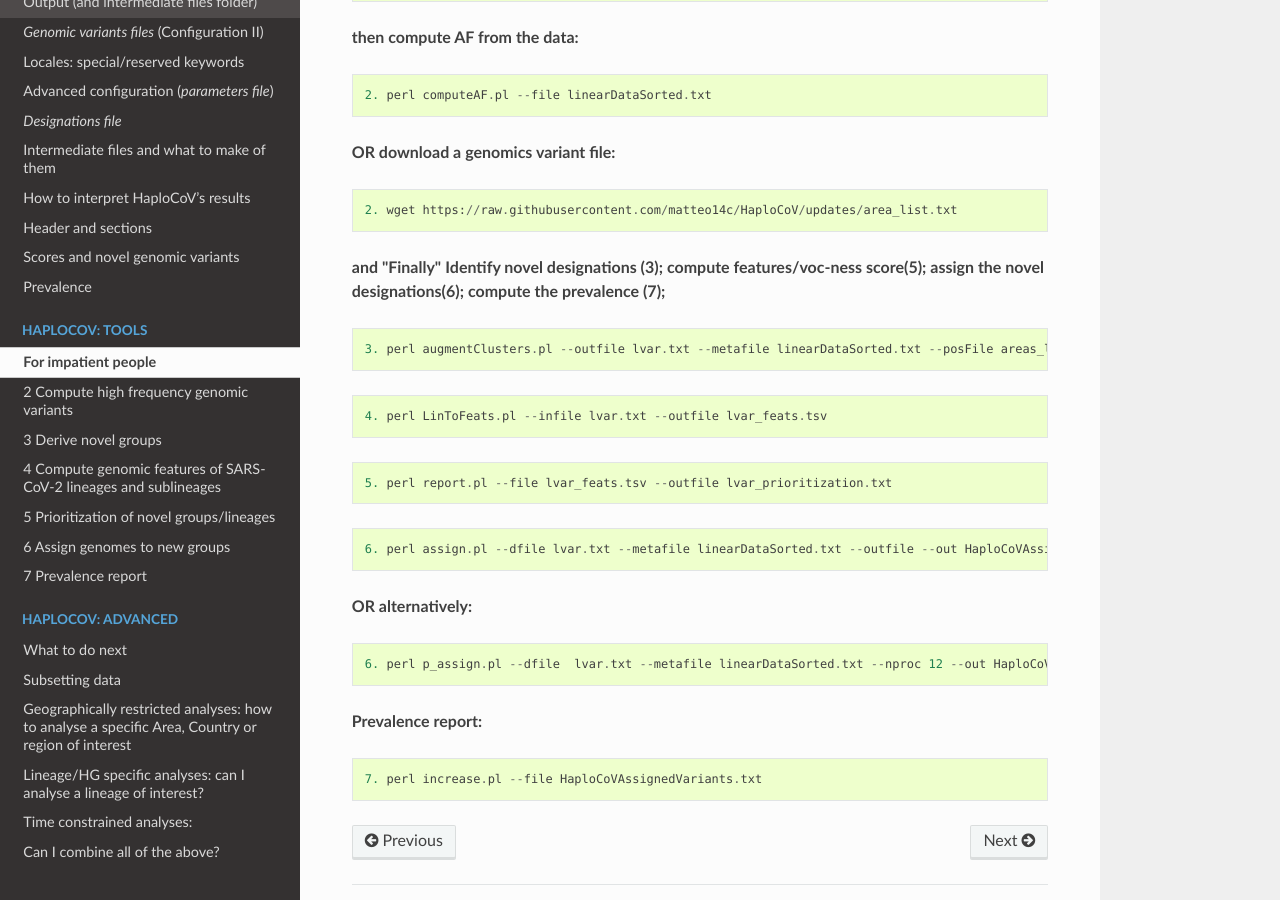
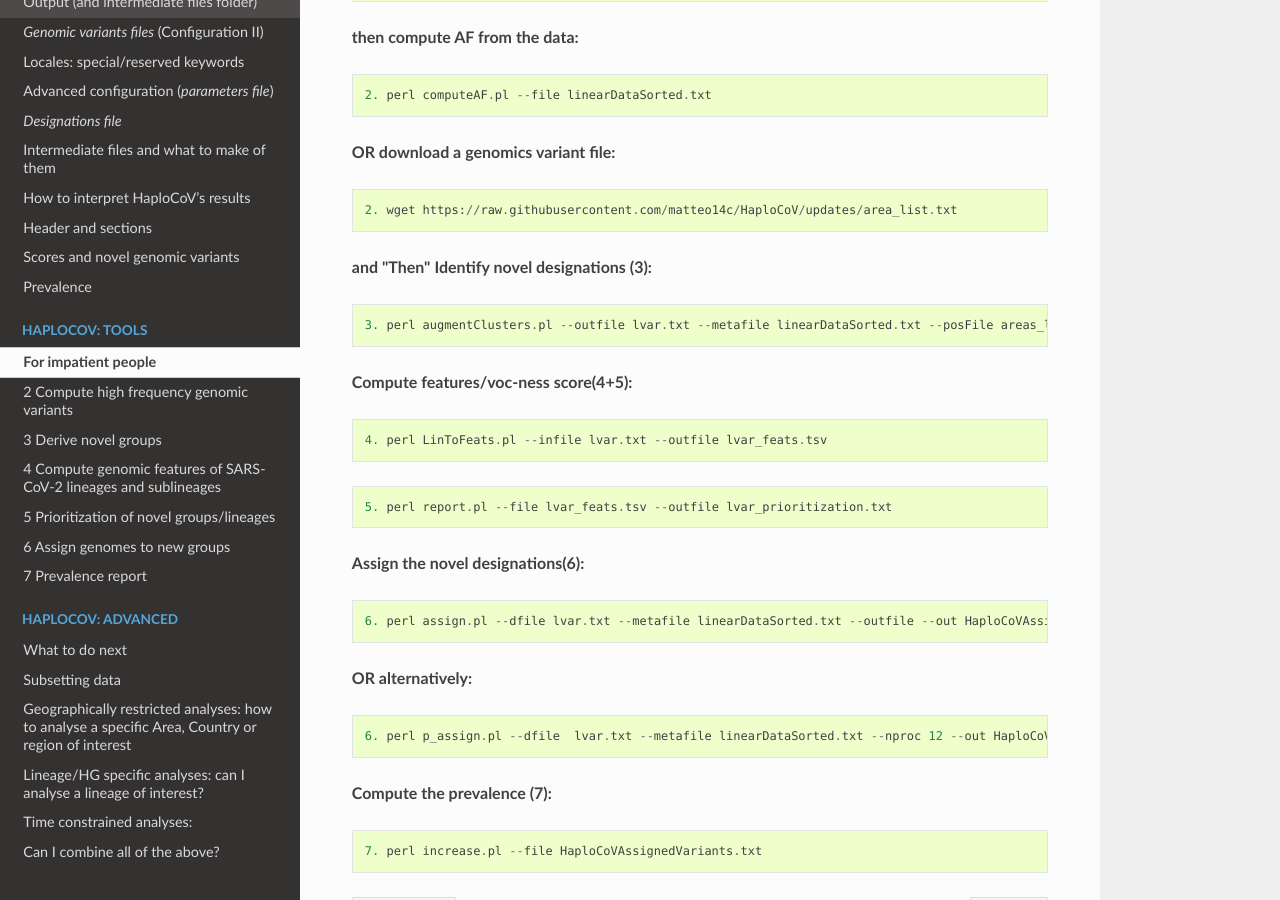
Before and after one commit to matteo14c/HaploCoV, a Sphinx documentation site: the page built from docs/source/impatient2.rst, in a window 1280 px wide and 900 px high, scrolled down 459 px. Built offline with Sphinx 7.4.7 and the Read the Docs theme 2.0.0, drawn with Linux system fonts in a browser that asks for light colours.

Commit message:
Update impatient2.rst

```diff
--- a/docs/source/impatient2.rst
+++ b/docs/source/impatient2.rst
@@ -28,12 +28,14 @@ To apply the full workflow implemented by HaploCoV.pl you will need to execute 7
  2. wget https://raw.githubusercontent.com/matteo14c/HaploCoV/updates/area_list.txt
 
 
-**and \"Finally\"**
-**Identify novel designations (3); compute features/voc-ness score(5); assign the novel designations(6); compute the prevalence (7);**
+**and \"Then\"**
+**Identify novel designations (3):**
 
 ::
 
  3. perl augmentClusters.pl --outfile lvar.txt --metafile linearDataSorted.txt --posFile areas_list.txt
+
+**Compute features/voc-ness score(4+5):**
 
 ::
 
@@ -54,7 +58,7 @@ To apply the full workflow implemented by HaploCoV.pl you will need to execute 7
  6. perl p_assign.pl --dfile  lvar.txt --metafile linearDataSorted.txt --nproc 12 --out HaploCoVAssignedVariants.txt
 
 
-**Prevalence report:**
+**Compute the prevalence (7):**
 
 ::
 
```
Also changed, not shown: other parts of docs/source/impatient2.rst (+2 -0 lines).
